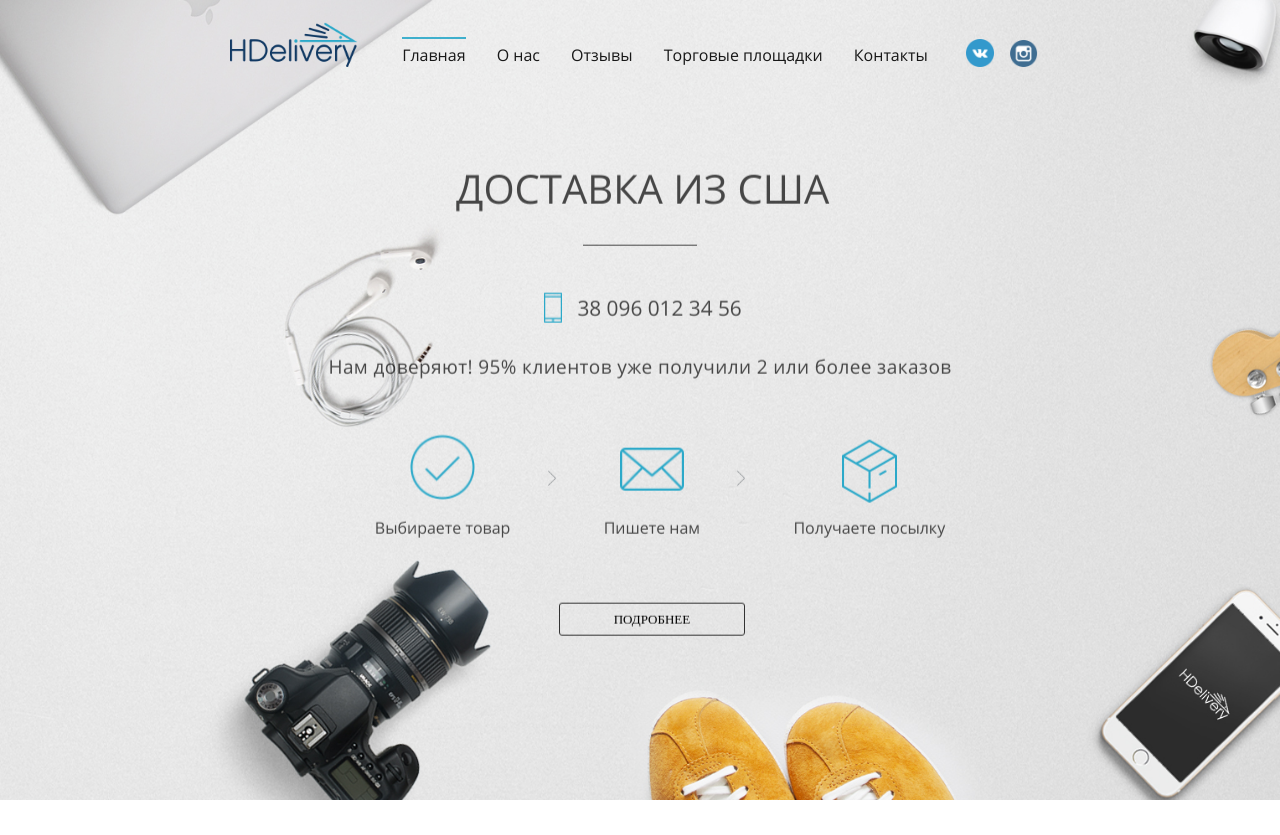
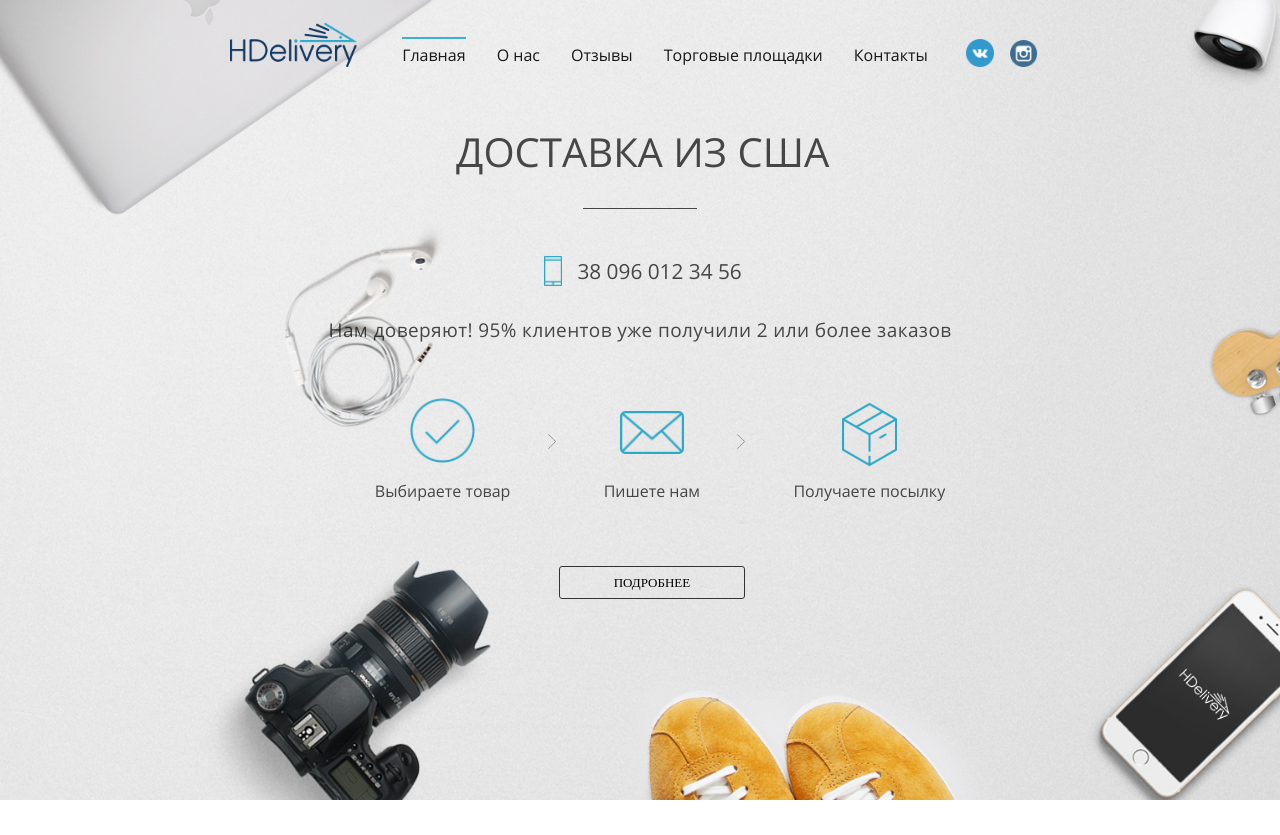
Before and after one commit to tony-blackie/h-delivery, a PHP site: page / in a window 1280 px wide. Shown: the top 835 px of the page. Run offline with PHP 8.4, Linux system fonts and the light colour scheme; some libraries are stand-ins or nearby versions; some web fonts are replaced.

Commit message:
Use flexbox for landing alignments. Change minimal landing height to 670px. Apply autoresize of the landing page.

```diff
--- a/index.css
+++ b/index.css
@@ -8,6 +8,8 @@
   min-width: 1024px; }
 
 .landing {
+  display: flex;
+  flex-direction: column;
   width: 100%;
   height: 1000px;
   background-image: url(img/background_landing2_01.jpg);
@@ -37,6 +39,7 @@
       color: #FFF; }
 
 .header {
+  order: 1;
   margin: 0 auto;
   text-align: center; }
   .header__logo-link {
@@ -93,10 +96,8 @@
     cursor: pointer; }
 
 .landing-text {
-  text-align: center;
-  position: relative;
-  top: 35%;
-  transform: translateY(-50%); }
+  order: 2;
+  text-align: center; }
 
 .title {
   font-family: openSansRegular;
@@ -618,7 +619,7 @@
 @media screen and (min-width: 851px) and (max-width: 1499px) {
   html {
     font-size: 1rem; } }
-@media screen and (min-width: 1400px) {
+@media screen and (min-width: 1500px) {
   html {
     font-size: 1.3rem;
     /* Tablet */ } }
--- a/index.js
+++ b/index.js
@@ -3,7 +3,19 @@ $(document).ready(function() {
 	slider();
 	sliderCommentary();
 	scrollPage();
+	resizeLanding();
 });
+
+function resizeLanding() {
+	$(window).on('resize', function() {
+		var $landing = $('.landing');
+		var windowHeight = $(window).height();
+		if(windowHeight < 670) {
+			windowHeight = 670;
+		}
+		$landing.height(windowHeight);
+	});
+}
 
 function initLandingHeight() {
 	var landing = $('.landing');
@@ -13,7 +25,9 @@ function initLandingHeight() {
 	var landingTextPadding = parseInt($('.title').css('padding-top'), 10);
 	var landingHeight = windowHeight > (landingTextHeight + landingHeaderHeight + landingTextPadding) ?
 			windowHeight : (landingTextHeight + landingHeaderHeight + landingTextPadding);
-
+	if(landingHeight < 670) {
+		landingHeight = 670;
+	}
 	$(landing).height(landingHeight);
 
 }
--- a/index.sass
+++ b/index.sass
@@ -9,6 +9,8 @@
   min-width: 1024px
 
 .landing
+  display: flex
+  flex-direction: column
   width: 100%
   height: 1000px
   background-image: url(img/background_landing2_01.jpg)
@@ -38,6 +40,7 @@
       color: #FFF
 
 .header
+  order: 1
   margin: 0 auto
   text-align: center
   &__logo-link
@@ -94,10 +97,8 @@
     cursor: pointer
 
 .landing-text
+  order: 2
   text-align: center
-  position: relative
-  top: 35%
-  transform: translateY(-50%)
 
 .title
   font-family: openSansRegular
@@ -458,8 +459,6 @@
     -moz-transform-style: preserve-3d
     transform-style: preserve-3d
     margin: 0 auto
-    //top: 35%
-    //transform: translateY(-50%)
   &__title
     padding-top: 45px
     font-size: 1.5rem
@@ -617,7 +616,7 @@
 @media screen and (min-width: 851px) and (max-width: 1499px)
   html
     font-size: 1rem
-@media screen and (min-width: 1400px)
+@media screen and (min-width: 1500px)
   html
     font-size: 1.3rem
     /* Tablet */
```
Also changed, not shown: 1 other file.
